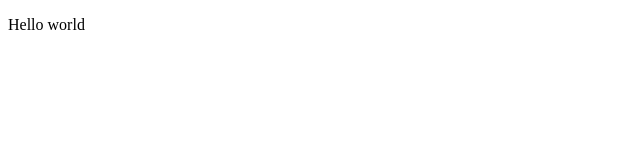
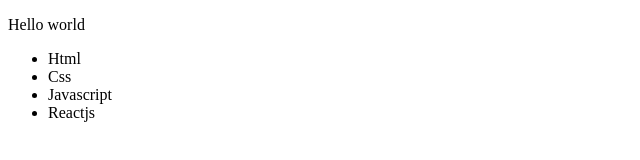
Before and after one commit to huyNd1507/Git-flow, a plain HTML site: page index.html in a window 1280 px wide. Shown: the whole page, without its empty margins (0-640 px from the left). Drawn offline with Linux system fonts and the light colour scheme.

Commit message:
#1 - tao mot danh sach

```diff
--- a/index.html
+++ b/index.html
@@ -9,5 +9,11 @@
   </head>
   <body>
     <p>Hello world</p>
+    <ul>
+      <li>Html</li>
+      <li>Css</li>
+      <li>Javascript</li>
+      <li>Reactjs</li>
+    </ul>
   </body>
 </html>
```
